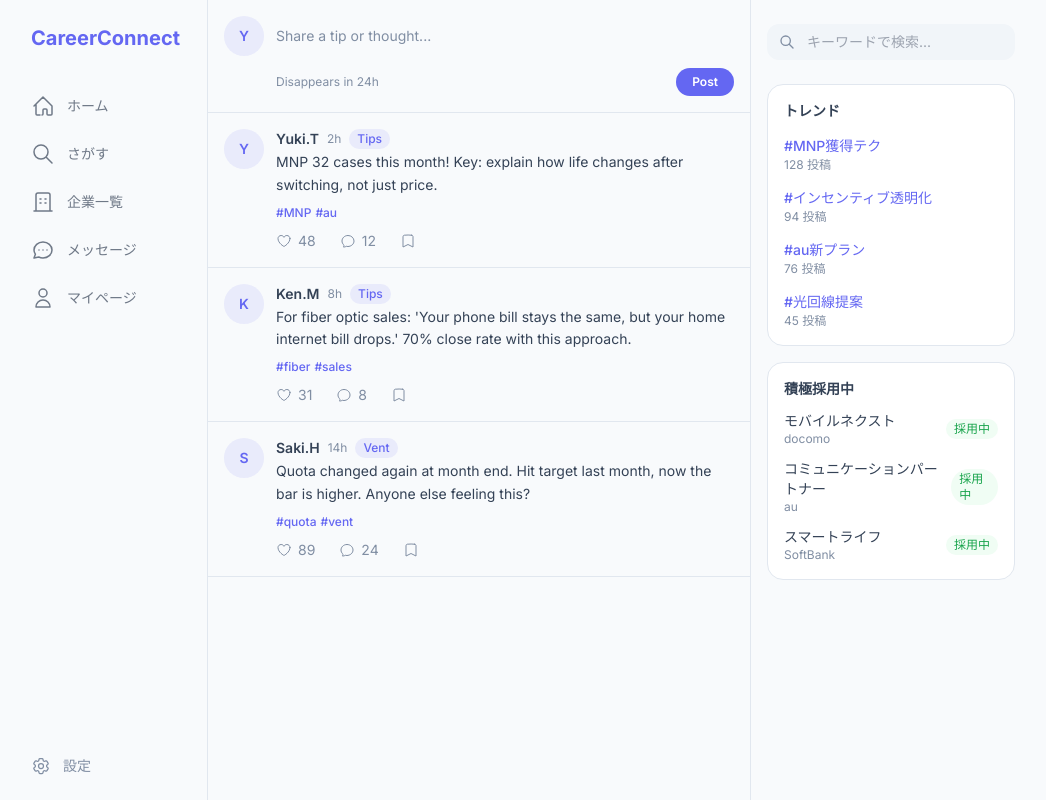
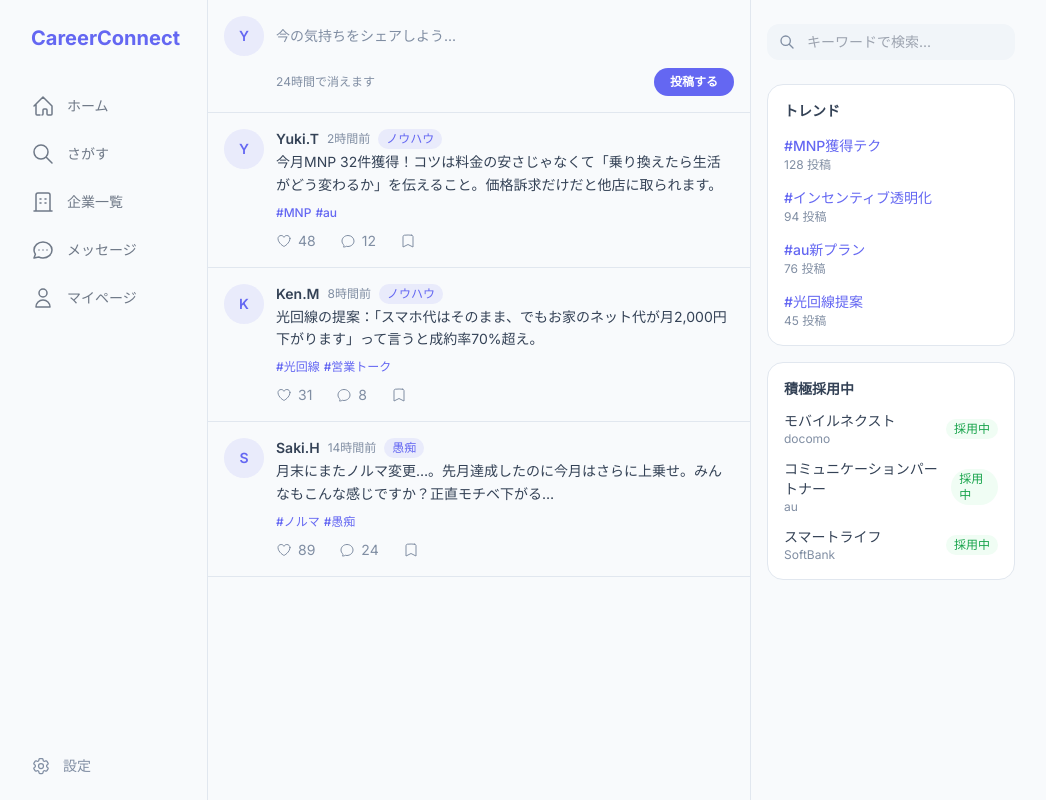
Before and after one commit to kmahm402-eng/careerconnect, a Next.js app: page /feed in a window 1280 px wide. Shown: the whole page, without its empty margins (121-1167 px from the left). Built offline with nearby package versions, Linux system fonts and the light colour scheme.

Commit message:
Update page.tsx

```diff
--- a/src/app/(main)/feed/page.tsx
+++ b/src/app/(main)/feed/page.tsx
@@ -2,27 +2,25 @@
 import { useState } from "react";
 
 const POSTS = [
-  { id: "1", name: "Yuki.T", category: "Tips", content: "MNP 32 cases this month! Key: explain how life changes after switching, not just price.", likes: 48, comments: 12, time: "2h", hashtags: ["#MNP", "#au"] },
-  { id: "2", name: "Ken.M", category: "Tips", content: "For fiber optic sales: 'Your phone bill stays the same, but your home internet bill drops.' 70% close rate with this approach.", likes: 31, comments: 8, time: "8h", hashtags: ["#fiber", "#sales"] },
-  { id: "3", name: "Saki.H", category: "Vent", content: "Quota changed again at month end. Hit target last month, now the bar is higher. Anyone else feeling this?", likes: 89, comments: 24, time: "14h", hashtags: ["#quota", "#vent"] },
+  { id: "1", name: "Yuki.T", category: "ノウハウ", content: "今月MNP 32件獲得！コツは料金の安さじゃなくて「乗り換えたら生活がどう変わるか」を伝えること。価格訴求だけだと他店に取られます。", likes: 48, comments: 12, time: "2時間前", hashtags: ["#MNP", "#au"] },
+  { id: "2", name: "Ken.M", category: "ノウハウ", content: "光回線の提案：「スマホ代はそのまま、でもお家のネット代が月2,000円下がります」って言うと成約率70%超え。", likes: 31, comments: 8, time: "8時間前", hashtags: ["#光回線", "#営業トーク"] },
+  { id: "3", name: "Saki.H", category: "愚痴", content: "月末にまたノルマ変更…。先月達成したのに今月はさらに上乗せ。みんなもこんな感じですか？正直モチベ下がる…", likes: 89, comments: 24, time: "14時間前", hashtags: ["#ノルマ", "#愚痴"] },
 ];
 
 export default function FeedPage() {
   const [liked, setLiked] = useState<Record<string, boolean>>({});
   return (
     <div>
-      {/* Composer */}
       <div className="border-b p-4">
         <div className="flex gap-3">
           <div className="w-10 h-10 rounded-full bg-primary/10 flex items-center justify-center text-primary font-semibold text-sm shrink-0">Y</div>
-          <input placeholder="Share a tip or thought..." className="flex-1 bg-transparent text-sm focus:outline-none placeholder:text-muted-foreground" />
+          <input placeholder="今の気持ちをシェアしよう..." className="flex-1 bg-transparent text-sm focus:outline-none placeholder:text-muted-foreground" />
         </div>
         <div className="flex justify-between items-center mt-3 pl-[52px]">
-          <span className="text-xs text-muted-foreground">Disappears in 24h</span>
-          <button className="px-4 py-1.5 bg-primary text-primary-foreground rounded-full text-xs font-semibold hover:opacity-90 transition">Post</button>
+          <span className="text-xs text-muted-foreground">24時間で消えます</span>
+          <button className="px-4 py-1.5 bg-primary text-primary-foreground rounded-full text-xs font-semibold hover:opacity-90 transition">投稿する</button>
         </div>
       </div>
-      {/* Posts */}
       {POSTS.map((post) => (
         <article key={post.id} className="border-b p-4 hover:bg-secondary/30 transition-colors">
           <div className="flex gap-3">
@@ -34,21 +32,11 @@ export default function FeedPage() {
                 <span className="text-xs font-medium text-primary bg-primary/10 px-2 py-0.5 rounded-full">{post.category}</span>
               </div>
               <p className="text-sm leading-relaxed mb-2">{post.content}</p>
-              <div className="flex items-center gap-1 mb-2.5">
-                {post.hashtags.map((tag, i) => (<span key={i} className="text-xs text-primary font-medium">{tag} </span>))}
-              </div>
+              <div className="flex items-center gap-1 mb-2.5">{post.hashtags.map((tag, i) => (<span key={i} className="text-xs text-primary font-medium">{tag} </span>))}</div>
               <div className="flex items-center gap-6">
-                <button onClick={() => setLiked(p => ({...p, [post.id]: !p[post.id]}))} className="flex items-center gap-1.5 text-muted-foreground hover:text-red-500 transition text-sm">
-                  <svg className="w-4 h-4" fill={liked[post.id] ? "currentColor" : "none"} viewBox="0 0 24 24" stroke="currentColor" strokeWidth={1.5}><path strokeLinecap="round" strokeLinejoin="round" d="M21 8.25c0-2.485-2.099-4.5-4.688-4.5-1.935 0-3.597 1.126-4.312 2.733-.715-1.607-2.377-2.733-4.313-2.733C5.1 3.75 3 5.765 3 8.25c0 7.22 9 12 9 12s9-4.78 9-12z" /></svg>
-                  <span>{post.likes + (liked[post.id] ? 1 : 0)}</span>
-                </button>
-                <button className="flex items-center gap-1.5 text-muted-foreground hover:text-primary transition text-sm">
-                  <svg className="w-4 h-4" fill="none" viewBox="0 0 24 24" stroke="currentColor" strokeWidth={1.5}><path strokeLinecap="round" strokeLinejoin="round" d="M12 20.25c4.97 0 9-3.694 9-8.25s-4.03-8.25-9-8.25S3 7.444 3 12c0 2.104.859 4.023 2.273 5.48.432.447.74 1.04.586 1.641a4.483 4.483 0 01-.923 1.785A5.969 5.969 0 006 21c1.282 0 2.47-.402 3.445-1.087.81.22 1.668.337 2.555.337z" /></svg>
-                  <span>{post.comments}</span>
-                </button>
-                <button className="flex items-center gap-1.5 text-muted-foreground hover:text-accent transition text-sm">
-                  <svg className="w-4 h-4" fill="none" viewBox="0 0 24 24" stroke="currentColor" strokeWidth={1.5}><path strokeLinecap="round" strokeLinejoin="round" d="M17.593 3.322c1.1.128 1.907 1.077 1.907 2.185V21L12 17.25 4.5 21V5.507c0-1.108.806-2.057 1.907-2.185a48.507 48.507 0 0111.186 0z" /></svg>
-                </button>
+                <button onClick={() => setLiked(p => ({...p, [post.id]: !p[post.id]}))} className="flex items-center gap-1.5 text-muted-foreground hover:text-red-500 transition text-sm"><svg className="w-4 h-4" fill={liked[post.id] ? "currentColor" : "none"} viewBox="0 0 24 24" stroke="currentColor" strokeWidth={1.5}><path strokeLinecap="round" strokeLinejoin="round" d="M21 8.25c0-2.485-2.099-4.5-4.688-4.5-1.935 0-3.597 1.126-4.312 2.733-.715-1.607-2.377-2.733-4.313-2.733C5.1 3.75 3 5.765 3 8.25c0 7.22 9 12 9 12s9-4.78 9-12z" /></svg><span>{post.likes + (liked[post.id] ? 1 : 0)}</span></button>
+                <button className="flex items-center gap-1.5 text-muted-foreground hover:text-primary transition text-sm"><svg className="w-4 h-4" fill="none" viewBox="0 0 24 24" stroke="currentColor" strokeWidth={1.5}><path strokeLinecap="round" strokeLinejoin="round" d="M12 20.25c4.97 0 9-3.694 9-8.25s-4.03-8.25-9-8.25S3 7.444 3 12c0 2.104.859 4.023 2.273 5.48.432.447.74 1.04.586 1.641a4.483 4.483 0 01-.923 1.785A5.969 5.969 0 006 21c1.282 0 2.47-.402 3.445-1.087.81.22 1.668.337 2.555.337z" /></svg><span>{post.comments}</span></button>
+                <button className="flex items-center gap-1.5 text-muted-foreground hover:text-accent transition text-sm"><svg className="w-4 h-4" fill="none" viewBox="0 0 24 24" stroke="currentColor" strokeWidth={1.5}><path strokeLinecap="round" strokeLinejoin="round" d="M17.593 3.322c1.1.128 1.907 1.077 1.907 2.185V21L12 17.25 4.5 21V5.507c0-1.108.806-2.057 1.907-2.185a48.507 48.507 0 0111.186 0z" /></svg></button>
               </div>
             </div>
           </div>
```
